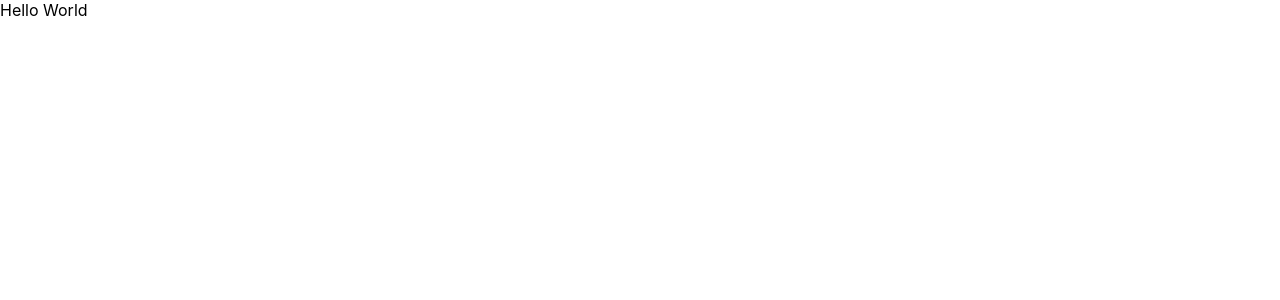
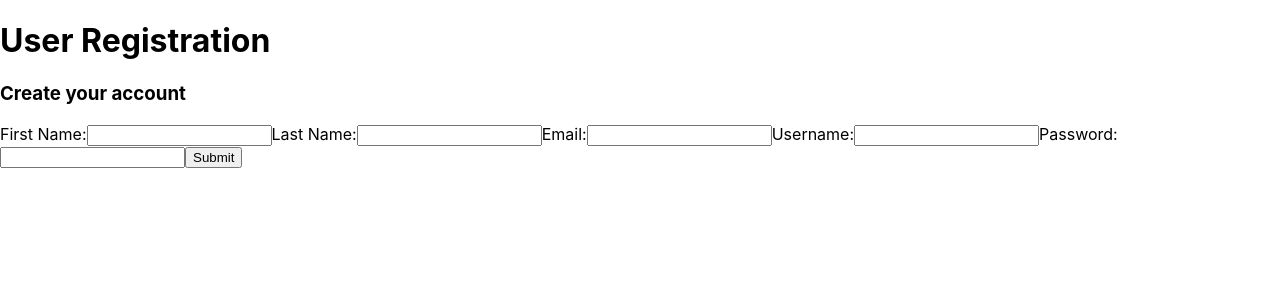
Before and after one commit to b-mitch/buymystuff, a React (Create React App) app in the folder view/: page / in a window 1280 px wide. Shown: the top 300 px of the page. Built offline with nearby package versions, Linux system fonts and the light colour scheme.

Commit message:
registration react route with server/db connectivity

```diff
--- a/view/package.json
+++ b/view/package.json
@@ -2,7 +2,7 @@
   "name": "view",
   "version": "0.1.0",
   "private": true,
-  "proxy": "http://localhost:8000",
+  "proxy": "http://localhost:4000",
   "dependencies": {
     "@testing-library/jest-dom": "^5.16.5",
     "@testing-library/react": "^13.4.0",
--- a/view/src/App.js
+++ b/view/src/App.js
@@ -1,10 +1,11 @@
 import './App.css';
+import Registration from "./components/Registration";
 
 function App() {
   return (
     <div className="App">
       <header className="App-header">
-        Hello World
+        <Registration />
       </header>
     </div>
   );
--- /dev/null
+++ b/view/src/components/Registration.js
@@ -0,0 +1,169 @@
+import React, { useState } from "react";
+
+export default function Registration() {
+  const [first, setFirst] = useState('');
+  const [last, setLast] = useState('');
+  const [email, setEmail] = useState('');
+  const [username, setUsername] = useState('');
+  const [password, setPassword] = useState('');
+
+  const [submitted, setSubmitted] = useState(false);
+  const [error, setError] = useState(false);
+  const [emailError, setEmailError] = useState(false);
+  const [passwordError, setPasswordError] = useState(false);
+
+  const emailRegex = new RegExp(/^[A-Za-z0-9_!#$%&'*+\/=?`{|}~^.-]+@[A-Za-z0-9.-]+\.[a-zA-Z_.+-]+$/, "gm");
+
+  const handleFirst = (e) => {
+    setFirst(e.target.value);
+    setSubmitted(false);
+  };
+
+  const handleLast = (e) => {
+    setLast(e.target.value);
+    setSubmitted(false);
+  };
+
+  const handleEmail = (e) => {
+    setEmail(e.target.value);
+    setSubmitted(false);
+  };
+
+  const handleUsername = (e) => {
+    setUsername(e.target.value);
+    setSubmitted(false);
+  };
+
+  const handlePassword = (e) => {
+    setPassword(e.target.value);
+    setSubmitted(false);
+  };
+
+  const handleSubmit = (e) => {
+    e.preventDefault();
+    setError(false);
+    setEmailError(false);
+    setPasswordError(false);
+    if (first === '' || last === '' || email === '' || username === '' || password === '') {
+      setError(true);
+      return;
+    }
+    if (!emailRegex.test(email)){
+      setEmailError(true);
+      return;
+    }
+    if (password.length < 6 || password.length > 20){
+      setPasswordError(true);
+      return;
+    }
+    setError(false);
+    setEmailError(false);
+    setPasswordError(false);
+    setSubmitted(true);
+    fetch('/register' , {
+      method: "POST",
+      headers: {
+        "Content-Type": "application/json"
+      },
+      body: JSON.stringify({
+        first: first,
+        last: last,
+        email: email,
+        username: username,
+        password: password
+      })
+    })
+    .then((response) => response.json())
+    .then((result) => {
+      console.log(result)
+    })
+  }
+
+  const successMessage = () => {
+    return (
+      <div
+        className="success"
+        style={{
+          display: submitted ? '' : 'none',
+        }}>
+        <h1>User {username} successfully registered!!</h1>
+      </div>
+    );
+  };
+
+  const errorMessage = () => {
+    return (
+      <div
+        className="error"
+        style={{
+          display: error ? '' : 'none',
+        }}>
+        <h1>Please enter all the fields</h1>
+      </div>
+    );
+  };
+
+  const emailErrorMessage = () => {
+    return (
+      <div
+        className="error"
+        style={{
+          display: emailError ? '' : 'none',
+        }}>
+        <h1>Please enter valid email</h1>
+      </div>
+    );
+  };
+
+  const passwordErrorMessage = () => {
+    return (
+      <div
+        className="error"
+        style={{
+          display: passwordError ? '' : 'none',
+        }}>
+        <h1>Password must be greater than 5 digits and less than 20</h1>
+      </div>
+    );
+  };
+
+  return (
+    <div className="form">
+      <div>
+        <h1>User Registration</h1>
+      </div>
+
+      <div className="messages">
+        {passwordErrorMessage()}
+        {emailErrorMessage()}
+        {errorMessage()}
+        {successMessage()}
+      </div>
+
+      <form>
+        <h3>Create your account</h3>
+        <label for="first">
+          First Name:
+          <input value={first} className="input" onChange={handleFirst} type="text" name="first"/>
+        </label>
+        <label for="last">
+          Last Name:
+          <input value={last} className="input" onChange={handleLast} type="text" name="last"/>
+        </label>
+        <label for="email">
+          Email:
+          <input value={email} className="input" onChange={handleEmail} type="email" name="email"/>
+        </label>
+        <label for="username">
+          Username:
+          <input value={username} className="input" onChange={handleUsername} type="text" name="username"/>
+        </label>
+        <label for="password">
+          Password:
+          <input value={password} className="input" onChange={handlePassword} type="text" name="password"/>
+        </label>
+        <button onClick={handleSubmit} className="btn" type="submit">Submit</button>
+      </form>
+    </div>
+  );
+}
```
